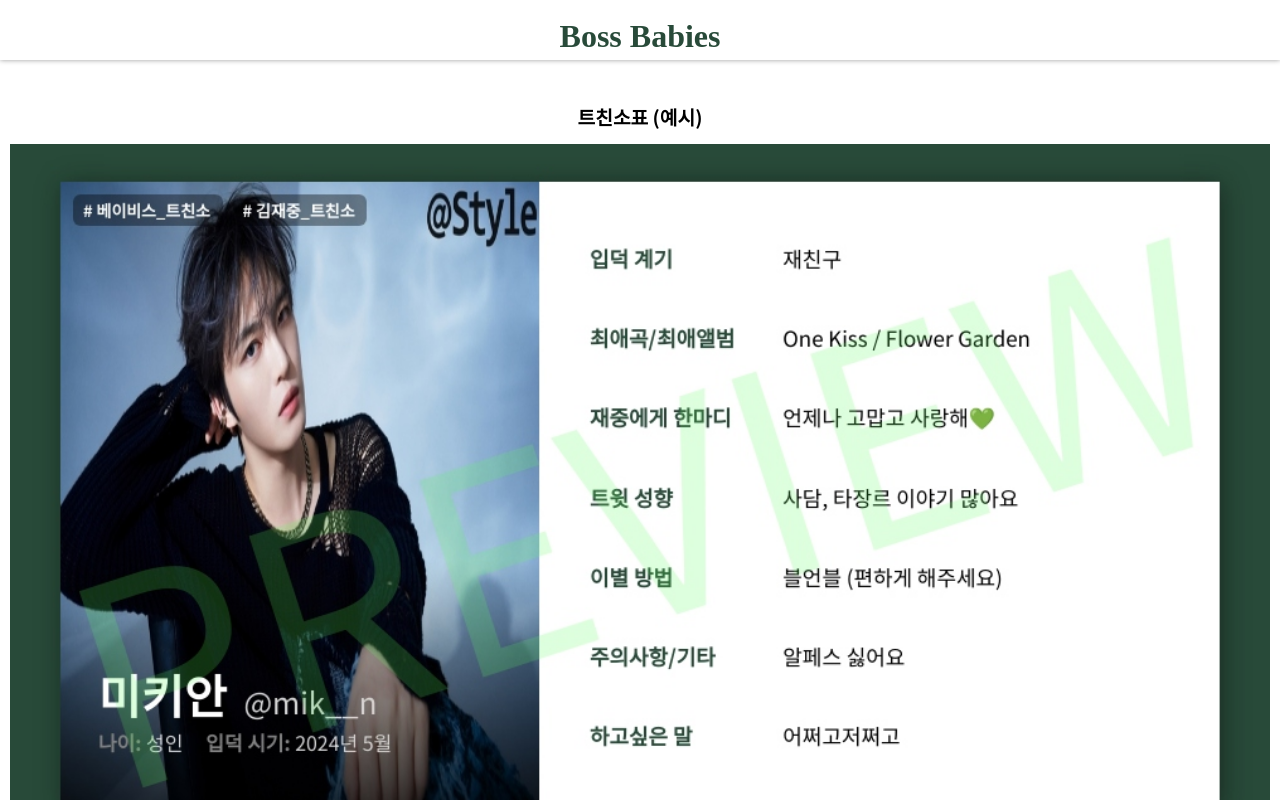
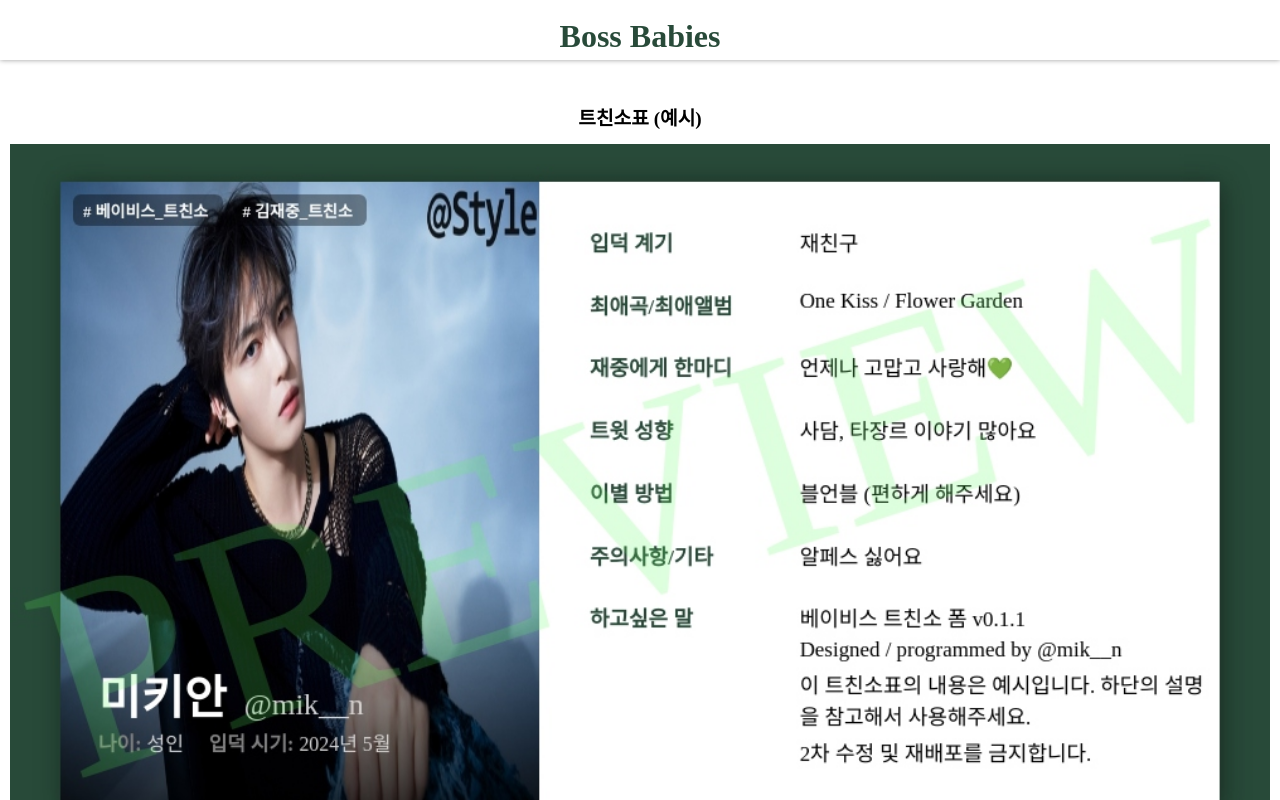
Before and after one commit to mk0218/befriends, a SvelteKit app: page / in a window 1280 px wide. Built offline with nearby package versions, Linux system fonts and the light colour scheme; a web font is replaced by a local one.

Commit message:
Added instruction.

```diff
--- a/src/lib/Preview.svelte
+++ b/src/lib/Preview.svelte
@@ -34,6 +34,7 @@
 			<div class="preview-overlay">PREVIEW</div>
 		{/if}
 	</div>
+	<div class="credit">Designed / programmed by @mik__n</div>
 </div>
 
 <style>
@@ -45,6 +46,7 @@
 		display: flex;
 		justify-content: center;
 		align-items: center;
+		position: relative;
 	}
 
 	.container {
@@ -123,7 +125,7 @@
 		position: absolute;
 		top: 0;
 		left: 380px;
-		width: 500px;
+		width: 540px;
 		height: 100%;
 		box-sizing: border-box;
 		padding: 10px;
@@ -147,4 +149,14 @@
 		color: rgba(91, 255, 85, 0.2);
 		transform: rotate(-18deg);
 	}
+
+	.credit {
+		font-size: 0.9em;
+		font-weight: 200;
+		font-style: italic;
+		color: rgba(255, 255, 255, 0.4);
+		position: absolute;
+		right: 10px;
+		bottom: 5px;
+	}
 </style>
--- a/src/lib/Row.svelte
+++ b/src/lib/Row.svelte
@@ -1,10 +1,14 @@
-<script>
-	let { label, value } = $props();
+<script lang="ts">
+	let { label, value }: { label: string; value: string } = $props();
 </script>
 
 <div class="row">
 	<span class="label">{label}</span>
-	<span class="value">{value}</span>
+	<span class="value">
+		{#each value.split('\n') as line}
+			<p>{line}</p>
+		{/each}
+	</span>
 </div>
 
 <style>
@@ -24,5 +28,14 @@
 	.value {
 		font-weight: 500;
 		flex: 2;
+		line-break: anywhere;
+	}
+
+	p {
+		margin: 0;
+
+		&:not(:first-child) {
+			margin-top: 4px;
+		}
 	}
 </style>
--- a/src/lib/form.svelte.ts
+++ b/src/lib/form.svelte.ts
@@ -1,3 +1,9 @@
+const comment =
+	'베이비스 트친소 폼 v0.1.1\n\
+Designed / programmed by @mik__n\n\
+이 트친소표의 내용은 예시입니다. 하단의 설명을 참고해서 사용해주세요.\n\
+2차 수정 및 재배포를 금지합니다.';
+
 const sampleForm: {
 	[key in string]: { label: string; value: string; placeholder?: string };
 } = {
@@ -29,7 +35,7 @@ const sampleForm: {
 	etc: { label: '주의사항/기타', value: '알페스 싫어요', placeholder: '알페스 싫어요' },
 	comment: {
 		label: '하고싶은 말',
-		value: '어쩌고저쩌고',
+		value: comment,
 		placeholder: '하고싶은 말을 자유롭게 적어주세요.'
 	}
 };
--- a/src/routes/+layout.svelte
+++ b/src/routes/+layout.svelte
@@ -15,7 +15,11 @@
 </div>
 
 <style>
-	@import url('//fonts.googleapis.com/earlyaccess/notosanskr.css');
+	@font-face {
+		font-family: 'notosanskr';
+		src: 'NotoSansKr-VariableFont_wght.ttf';
+	}
+
 	@font-face {
 		font-family: 'S-CoreDream-3Light';
 		src: url('https://fastly.jsdelivr.net/gh/projectnoonnu/noonfonts_six@1.2/S-CoreDream-3Light.woff')
@@ -82,10 +86,10 @@
 
 	.page {
 		position: fixed;
-		overflow: hidden;
 		top: 60px; /* Below the nav */
 		left: 0;
 		width: 100vw;
 		height: calc(100vh - 60px);
+		overflow-y: scroll;
 	}
 </style>
--- a/src/routes/+page.svelte
+++ b/src/routes/+page.svelte
@@ -41,11 +41,39 @@
 		{/if}
 	</div>
 </div>
+<div class="info">
+	<h3>베이비스 트친소 v0.0.1</h3>
+	<!-- TODO: add link to twitter id. -->
+	<p><i>Designed / programmed by</i> <em>@mik__n</em></p>
+	<p><i>Deployed on 2024-12-14</i></p>
+	<h4>주의사항</h4>
+	<ul>
+		<li>사진은 김재중만 나온 사진만 사용해주세요.</li>
+		<li>2차 수정 및 재배포를 금지합니다.</li>
+	</ul>
+	<!-- <br /> -->
+	<h4>사용 방법</h4>
+	<ul>
+		<li>
+			만들기 또는 사용하기를 눌러 내용 입력, 생성하기를 눌러 트친소폼 미리보기를 할 수 있습니다.
+			생성된 미리보기 이미지를 저장해서 사용해주세요.
+		</li>
+		<li>초기화시 입력된 내용은 모두 삭제되고, 되돌릴 수 없습니다.</li>
+		<li>
+			양식을 수정하지 않는 한에서 빈 트친소폼 저장 후 사용이 가능하지만, 양식 입력을 통해 사용하시는
+			것을 추천합니다. (특히 닉네임 및 아이디는 꼭 입력해주세요!!)
+		</li>
+	</ul>
+	<h4>기타</h4>
+	<ul>
+		<li>버그 제보 및 건의사항은 트위터 DM으로 부탁드립니다.</li>
+	</ul>
+</div>
 
 <style>
 	.page {
 		width: 100vw;
-		height: 100%;
+		height: calc(56vw + 200px);
 		display: flex;
 		flex-direction: column;
 		justify-content: baseline;
@@ -74,4 +102,42 @@
 			margin: 0 4px;
 		}
 	}
+
+	.info {
+		box-sizing: border-box;
+		width: 100vw;
+		min-height: calc(100% - 56vw - 200px);
+		background-color: rgb(235, 244, 238);
+		padding: 30px 7% 30px;
+		align-self: baseline;
+		font-size: 0.6em;
+		color: rgb(100, 100, 100);
+
+		ul {
+			margin: 0;
+			padding-left: 12px;
+		}
+
+		p,
+		li {
+			margin: 0;
+
+			&:not(:first-child) {
+				margin-top: 2px;
+			}
+		}
+
+		h3,
+		h4 {
+			margin: 15px 0 5px;
+
+			&:first-child {
+				margin-top: 0;
+			}
+		}
+
+		em {
+			font-weight: 500;
+		}
+	}
 </style>
--- a/src/routes/form/+page.svelte
+++ b/src/routes/form/+page.svelte
@@ -56,7 +56,7 @@
 	<form>
 		<FormRow label="좋아하는 사진">
 			<input type="file" bind:this={imgInput} onchange={onImgChange} />
-			<span class="img-warn">김재중 및 본인 외의 다른 사람이 나온 사진은 사용하지 말아주세요.</span>
+			<span class="img-warn">김재중 외의 다른 사람이 나온 사진은 사용하지 말아주세요.</span>
 			{#if showImg}
 				<img src={formImg} style="width: 100%" alt="사진" />
 			{/if}
```
Also changed, not shown: 1 other file (tests, documents, lock files or other folders).
